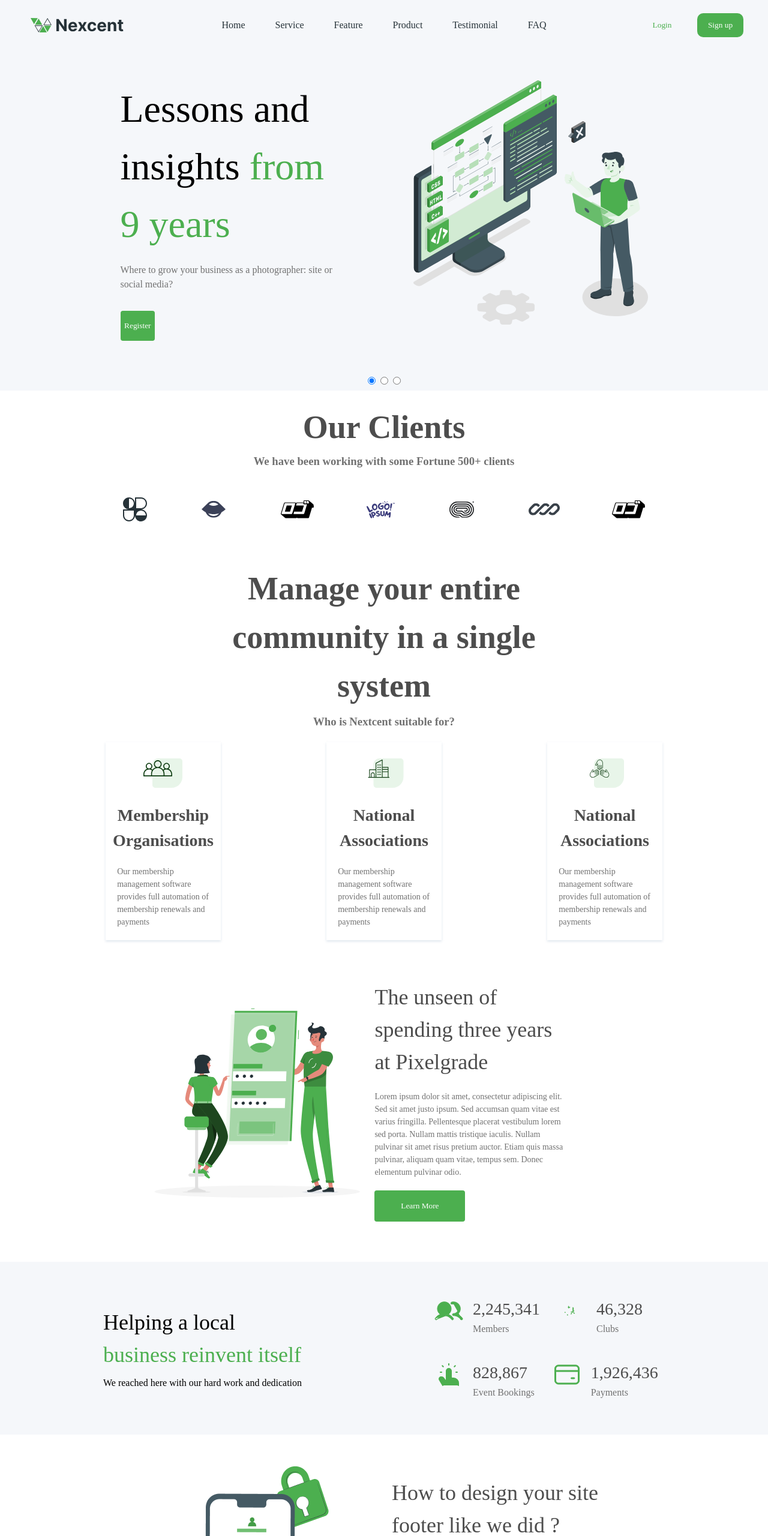
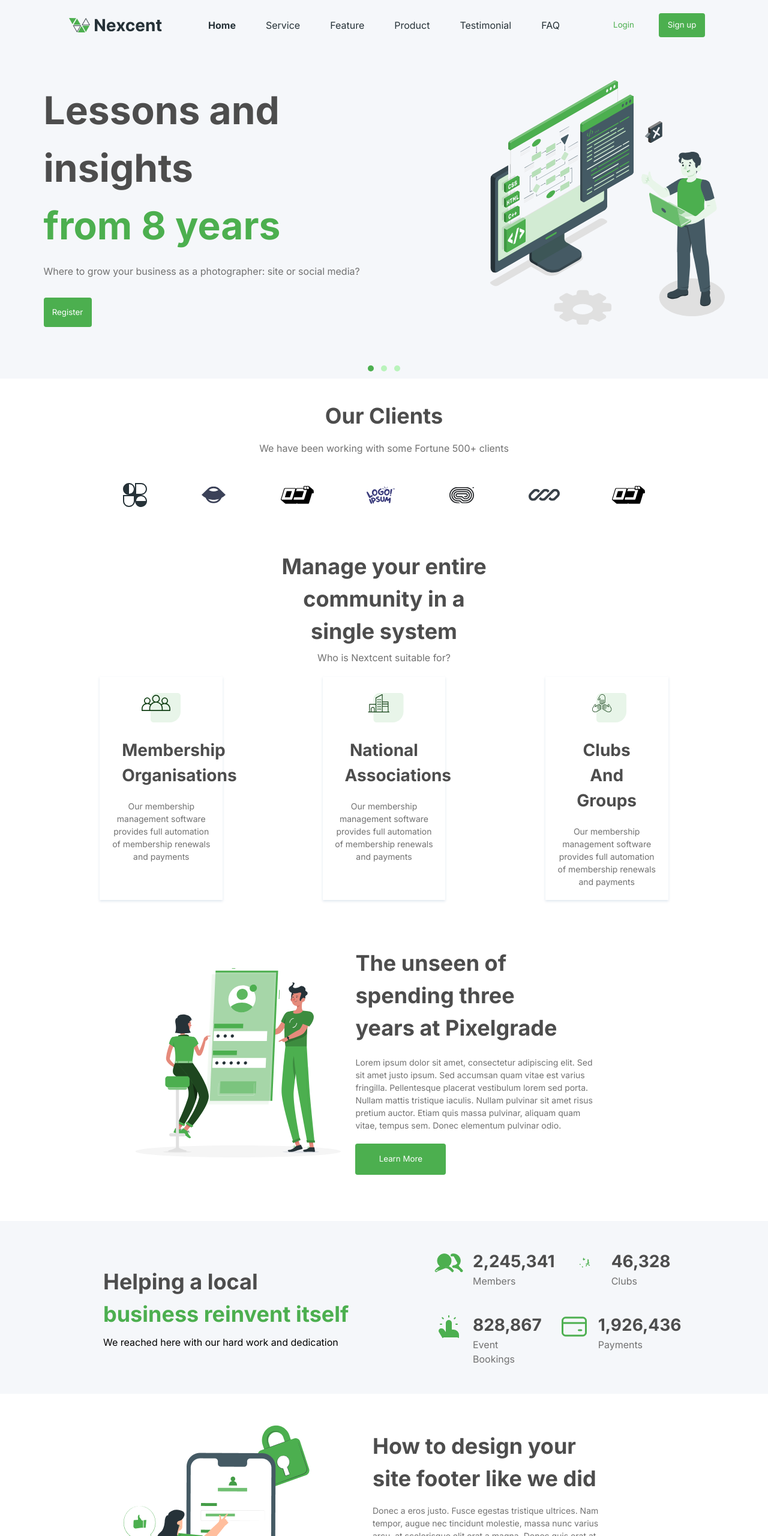
Before and after one commit to DoDuyThanh2003/Scss-figma, a website built with Vite: page vite-project/index.html in a window 1280 px wide. Shown: the top 2560 px of the page at 60% size. Built offline with nearby package versions, Linux system fonts and the light colour scheme.

Commit message:
fix bug 18/4

```diff
--- a/vite-project/index.html
+++ b/vite-project/index.html
@@ -5,6 +5,7 @@
     <meta charset="UTF-8" />
     <link rel="icon" type="image/svg+xml" href="/vite.svg" />
     <meta name="viewport" content="width=device-width, initial-scale=1.0" />
+    <link href="https://fonts.googleapis.com/css2?family=Inter:ital,opsz,wght@0,14..32,100..900;1,14..32,100..900&display=swap" rel="stylesheet">
     <title>Vite App</title>
 </head>
 
@@ -16,7 +17,7 @@
         </div>
         <div class="header__navigation">
             <ul class="header__navigation-nav">
-                <li><a href="#">Home</a></li>
+                <li><a href="#"><b>Home</b></a></li>
                 <li><a href="#">Service</a></li>
                 <li><a href="#">Feature</a></li>
                 <li><a href="#">Product</a></li>
@@ -83,7 +84,7 @@
                                 <button>Register</button>
                             </div>
                         </div>
-                        <div class="slider__three__right">
+                        <div class="slides__three__right">
                             <img src="./logo/slider.svg" alt="">
                         </div>
                     </div>
@@ -91,8 +92,11 @@
                 <div class="content__slider slider-controls">
                         <div class="slider-controls__btn">
                             <input type="radio" name="slider" id="slide-radio-0" checked>
+                            <label for="slide-radio-0"></label>
                             <input type="radio" name="slider" id="slide-radio-1">
+                            <label for="slide-radio-1"></label>
                             <input type="radio" name="slider" id="slide-radio-2">
+                            <label for="slide-radio-2"></label>
                         </div>
                 </div>
 
@@ -105,7 +109,8 @@
                 setInterval(() => {
                     idx = (idx + 1) % total;
                     slides.style.marginLeft = `-${idx * 100}%`;
-                }, 4000);
+                    radios[idx].checked = true;
+                }, 500000);
 
                 radios.forEach((radio, i) => {
                     radio.addEventListener('change', () => {
@@ -116,10 +121,10 @@
             </script>
             <div class="content__ourClient">
                 <div class="content__ourClient-head">
-                    <h2>Our Clients</h2>
+                    <p>Our Clients</p>
                 </div>
                 <div class="content__ourClient-content">
-                    <h3>We have been working with some Fortune 500+ clients</h3>
+                    <p>We have been working with some Fortune 500+ clients</p>
                 </div>
                 <div class="content__ourClient__logo">
                     <div class="content__ourClient__logo-item">
@@ -136,10 +141,10 @@
             <div class="manage">
                 <div class="manage__font">
                     <div class="manage__font-max">
-                        <h2>Manage your entire community in a single system</h2>
+                        <p>Manage your entire community in a single system</p>
                     </div>
                     <div class="manage__font-min">
-                        <h3>Who is Nextcent suitable for?</h3>
+                        <p>Who is Nextcent suitable for?</p>
                     </div>
                 </div>
                 <div class="manage__content">
@@ -163,7 +168,7 @@
                                 <img src="./logo/manage-logo2.svg">
                             </div>
                             <div class="manage__content__national_head-title">
-                                <p>National<br>Associations</p>
+                                <p>National Associations</p>
                             </div>
                         </div>
                         <div class="manage__content__national-text">
@@ -178,7 +183,7 @@
                                 <img src="./logo/manage-logo3.svg">
                             </div>
                             <div class="manage__content__groups_head-title">
-                                <p>National<br>Associations</p>
+                                <p>Clubs And Groups</p>
                             </div>
                         </div>
                         <div class="manage__content__groups-text">
@@ -267,7 +272,7 @@
                     <div class="product__site__design__content">
                         <div class="product__site__design__content design__footer">
                             <div class="design__footer__header">
-                                <p>How to design your site footer like we did ?</p>
+                                <p>How to design your site footer like we did</p>
                             </div>
                             <div class="design__footer__body">
                                 <p>Donec a eros justo.
@@ -407,7 +412,7 @@
                     <p>Pellentesque suscipit fringilla libero eu.</p>
                 </div>
                 <div class="footer__header__btn">
-                    <button>Get a Demo <img src="./icon/vectowhite.svg" alt=""></button>
+                    <button>Get a Demo<img src="./icon/vectowhite.svg" alt=""></button>
                 </div>
             </div>
             <div class="footer__content">
--- a/vite-project/src/mixin.scss
+++ b/vite-project/src/mixin.scss
@@ -23,7 +23,7 @@
 }
 
 @mixin manage_head {
-    width: 90%;
+    width: 80%;
     flex-direction: column;
     margin: 0 auto;
     @include betweenStyle();
@@ -35,6 +35,7 @@
     }
 
     &-title {
+        width: 80%;
         text-align: center;
         font-size: 28px;
         color: $d_grey-color;
@@ -43,11 +44,13 @@
 }
 
 @mixin manage_text {
-    width: 80%;
+    width: 85%;
     @include betweenStyle();
     margin: 0 auto;
     font-size: 14px;
     color: $grey-color;
+    text-align: center;
+
 }
 
 @mixin statistical {
@@ -63,6 +66,7 @@
         p {
             font-size: 28px;
             color: $d_grey-color;
+            font-weight: bold;
         }
 
         span {
@@ -93,14 +97,14 @@
         @include gapStyle();
         gap: 16px;
         padding: 16px 0;
-        border-radius: 15px;
+        border-radius: 8px;
         position: absolute;
         top: 100%; // Đưa overlay vào giữa theo chiều dọc
         left: 50%; // Đưa overlay vào giữa theo chiều ngang
         transform: translate(-50%, -50%); // Canh giữa chính xác
 
         &-title {
-            width: 70%;
+            width: 80%;
             font-size: 20px;
             color: $grey-color;
             text-align: center;
@@ -148,7 +152,7 @@
     padding: 50px 0;
 
     &__left {
-        width: 30%;
+        width: 50%;
         @include gapStyle();
         gap: 32px;
         margin: auto 0;
@@ -159,9 +163,15 @@
 
             &-head {
                 font-size: 64px;
+                p {
+                    font-weight: bold;
+                    color: $d_grey-color;
+
+                }
 
                 span {
                     color: $green-color;
+                    display: block;
                 }
             }
 
@@ -174,7 +184,7 @@
             button {
                 background-color: $green-color;
                 color: $white-color;
-                width: 50%;
+                width: 25%;
                 border-radius: 4px;
                 border: none;
                 padding: 15px 0;
@@ -222,7 +232,7 @@
 
     &__right {
         order: 1;
-
+        width: 100%;
         img {
             width: 100%;
         }
--- a/vite-project/src/style.scss
+++ b/vite-project/src/style.scss
@@ -4,15 +4,15 @@
 * {
     margin: 0;
     padding: 0;
-    font-family: 'Times New Roman', Times, serif;
     line-height: 1.5;
+    font-family: 'Inter';
 }
 body {
     max-width: 2000px;
     margin: 0 auto;
     padding: 0;
     width: 100%;
-    ;
+    // font-family: 'Inter';
 }
 .header {
     height: 84px;
@@ -22,7 +22,7 @@ body {
 }
 
 .header__logo {
-    width: 20%;
+    width: 30%;
 
     &-img {
         @include centerStyle();
@@ -30,7 +30,7 @@ body {
 }
 
 .header__navigation {
-    width: 60%;
+    width: 40%;
 
     &-nav {
         list-style: none;
@@ -46,7 +46,7 @@ body {
 }
 
 .header__account {
-    width: 20%;
+    width: 30%;
     gap: 20px;
     @include centerStyle();
 
@@ -59,7 +59,7 @@ body {
     &-signup {
         color: $white-color;
         background-color: $green-color;
-        border-radius: 10px;
+        border-radius: 4px;
         @include accountStyle();
     }
 }
@@ -93,12 +93,30 @@ body {
     }
     .slider-controls {
         display: flex;
-        justify-content: center; /* Căn giữa theo chiều ngang */
+        justify-content: center;
         align-items: center;
         padding: 10px 0 ;
         &__btn {
             display: flex;
             gap: 8px;
+            input {
+                display: none;
+            }
+            label {
+                display: inline-block;
+                width: 10px;
+                height: 10px;
+                margin: 2px;
+                // border: 2px solid #ccc;
+                border-radius: 50%;
+                cursor: pointer;
+                transition: 0.3s;
+                background-color: #b9f3bb;
+            }
+            input:checked +label {
+                background-color: $green-color;
+                border-color: #4CAF50;
+            }
         }
 
     }
@@ -114,6 +132,7 @@ body {
         @include centerStyle();
         height: 44px;
         @include fontSize36();
+        font-weight: bold;
     }
 
     &-content {
@@ -149,15 +168,17 @@ body {
         gap: 5px;
 
         &-max {
-            width: 40%;
+            width: 28%;
             margin: 0 auto;
             @include fontSize36();
             text-align: center;
+            font-weight: bold;
         }
 
         &-min {
             color: $grey-color;
             text-align: center;
+            font-size: 16px;
         }
     }
 
@@ -167,7 +188,7 @@ body {
         justify-content: space-evenly;
 
         .manage__content__member {
-            width: 15%;
+            width: 16%;
             box-shadow: 0px 2px 4px 0px rgba(171, 190, 209, 0.4);
             @include gapStyle();
             gap: 20px;
@@ -183,7 +204,7 @@ body {
         }
 
         .manage__content__national {
-            width: 15%;
+            width: 16%;
             box-shadow: 0px 2px 4px 0px rgba(171, 190, 209, 0.4);
             @include gapStyle();
             gap: 20px;
@@ -194,12 +215,19 @@ body {
             }
 
             &-text {
-                @include manage_text();
+                width: 80%;
+                @include betweenStyle();
+                margin: 0 auto;
+                font-size: 14px;
+                color: $grey-color;
+                p {
+                    text-align: center;
+                }
             }
         }
 
         .manage__content__groups {
-            width: 15%;
+            width: 16%;
             box-shadow: 0px 2px 4px 0px rgba(171, 190, 209, 0.4);
             @include gapStyle();
             gap: 20px;
@@ -220,38 +248,37 @@ body {
     width: 100%;
     @include gapStyle();
     gap: 48px;
-
     &__account {
         width: 100%;
         display: flex;
         justify-content: center;
         gap: 20px;
-        // margin-top: 20px;
-
         &__logo {
             width: 31%;
         }
-
         &__conten {
             @include gapStyle();
             gap: 20px;
-            width: 35%;
+            width: 40%;
             margin: auto 0;
+            font-weight:bold ;
 
             &-text {
-                width: 85%;
+                width: 80%;
                 @include gapStyle();
                 gap: 20px;
 
                 .product_header {
+                    width: 90%;
                     p {
                         @include fontSize36();
                     }
                 }
-
                 .product_body {
+                    width: 100%;
                     font-size: 14px;
                     color: $grey-color;
+                    font-weight: 400;
                 }
             }
 
@@ -289,7 +316,8 @@ body {
             &__title {
                 p {
                     font-size: 36px;
-
+                    font-weight: bold;
+                    color: $d_grey-color;
                     span {
                         color: $green-color;
                         display: block;
@@ -352,7 +380,7 @@ body {
             }
 
             &__content {
-                width: 35%;
+                width: 40%;
                 height: 70%;
                 @include gapStyle();
                 gap: 32px;
@@ -364,8 +392,10 @@ body {
                     gap: 16px;
 
                     &__header {
+                        width: 100%;
                         p {
                             @include fontSize36();
+                            font-weight: bold;
                         }
                     }
 
@@ -377,8 +407,8 @@ body {
 
                 .design__footer__btn {
                     button {
-                        height: 52px;
-                        width: 151px;
+                        width: 50%;
+                        padding: 15px 0;
                         background-color: $green-color;
                         border: none;
                         color: $white-color;
@@ -404,7 +434,7 @@ body {
            }
         }
         &__content {
-            width: 40%;
+            width: 47%;
             @include gapStyle();
             gap: 32px;
             margin: auto 0;
@@ -439,6 +469,7 @@ body {
                 width: 100%;
                 &__icon {
                     display: flex;
+                    flex-wrap: wrap;
                     gap: 32px;
 
                     &-logo {
@@ -449,7 +480,6 @@ body {
                         filter: invert(13%) sepia(73%) saturate(7043%) hue-rotate(262deg) brightness(83%) contrast(106%);
                     }
                     &-custom {
-
                         margin: auto 0;
                         display: flex;
                         a {
@@ -466,7 +496,7 @@ body {
     .product__marketing {
         @include gapStyle();
         gap: 16px;
-        padding-bottom: 10%;
+        padding-bottom: 7%;
 
         &__header {
             margin: 0 auto;
@@ -477,11 +507,12 @@ body {
             .marketing__title {
                 width: 100%;
                 @include fontSize36();
+                font-weight: bold;
                 text-align: center;
             }
 
             .marketing__content {
-                width: 40%;
+                width: 53%;
                 color: $grey-color;
                 margin: 0 auto;
                 text-align: center;
@@ -523,17 +554,21 @@ body {
             font-size: 64px;
             margin: 0 auto;
             text-align: center;
+            font-weight: bold;
         }
 
         &__btn {
             @include centerItem();
 
             button {
-                padding: 20px;
+                padding: 15px 30px;
                 background-color: $green-color;
                 border: none;
                 color: $white-color;
                 border-radius: 4px;
+                img {
+                    padding-left: 10px;
+                }
             }
         }
     }
@@ -555,6 +590,10 @@ body {
                 color: $white-color;
                 @include gapStyle();
                 gap: 8px;
+            }
+            &-logo {
+                display: flex;
+                gap: 20px;
             }
         }
 
@@ -590,6 +629,7 @@ body {
                             background-color: $grey-color;
                             color: white !important;
                             width: 100%;
+                            border: none;
                             &::placeholder{
                                 color: $gray300-color;
                             }
@@ -633,7 +673,6 @@ body {
 
     .content__slider {
         .slides {
-
             &__one,
             &__two,
             &__three {
@@ -666,6 +705,7 @@ body {
 
         &__font {
             &-max {
+                width: 70% !important;
                 h2 {
                     font-size: 30px;
                 }
@@ -712,7 +752,6 @@ body {
                 width: 100%;
                 @include centerItem();
             }
-
             &__conten {
                 order: 1;
                 width: 100%;
@@ -740,7 +779,7 @@ body {
 
         &__statistical {
             flex-direction: column;
-
+            padding: 30px 0;
             .statistical_content {
                 width: 100%;
 
@@ -802,8 +841,9 @@ body {
             gap: 0 !important;
 
             &__img {
-                @include centerItem();
-
+                display: flex !important;
+                justify-items: center;
+                justify-content: center !important;
             }
 
             &__content {
@@ -849,7 +889,7 @@ body {
         }
 
         &__marketing {
-            gap: 40px !important;
+            gap: 50px !important;
             padding-bottom: 20% !important;
 
             &__header {
@@ -872,7 +912,9 @@ body {
                         }
                     }
 
-                    &__content {}
+                    &__content {
+                        width: 20%;
+                    }
                 }
 
                 .marketing__manage {
```
